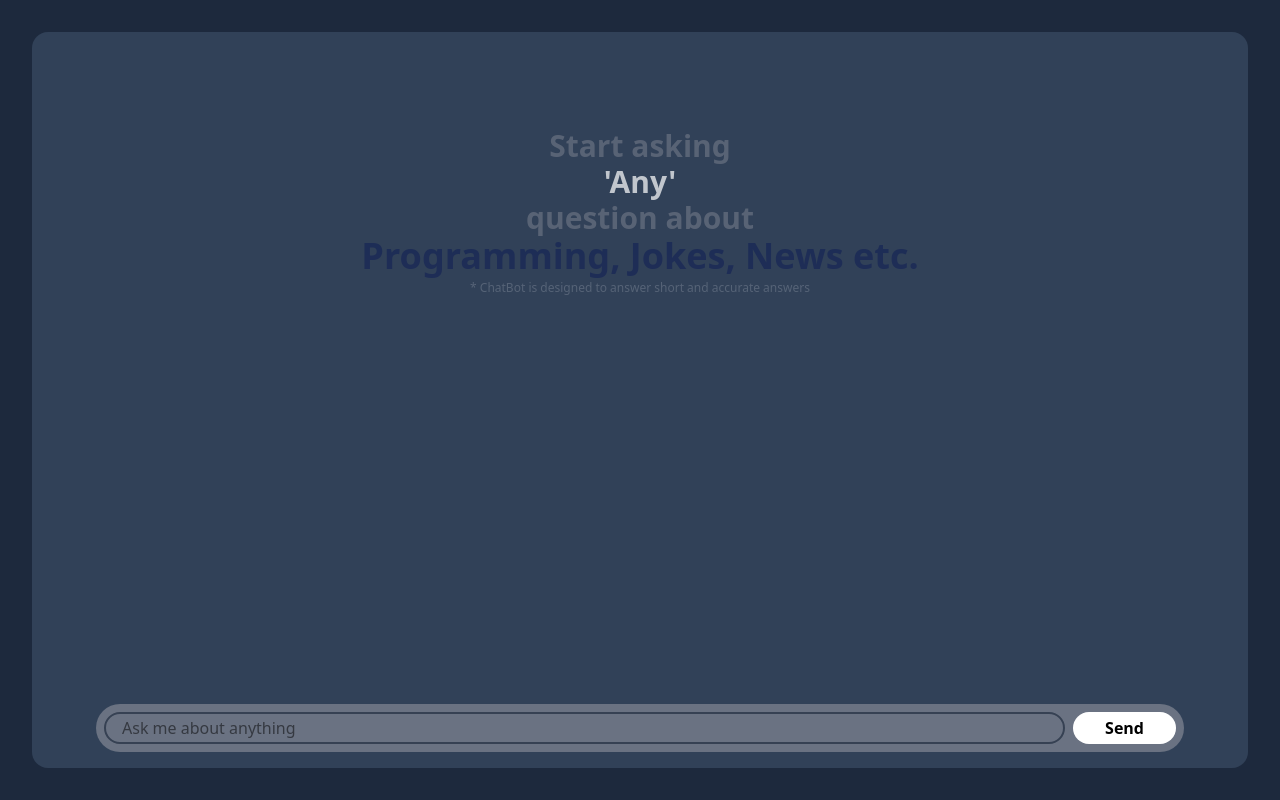
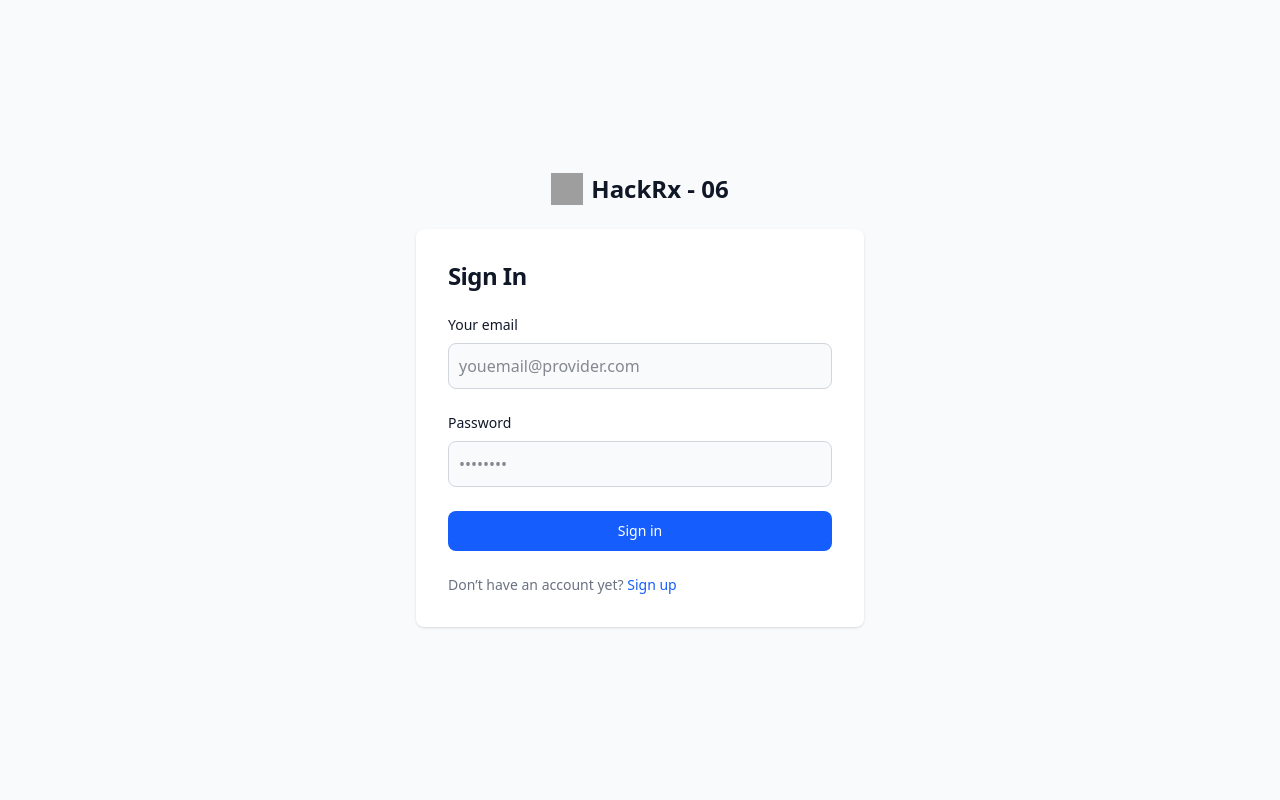
Before and after one commit to ar-rana/HackRx06, a React (Vite) app in the folder client/: page / in a window 1280 px wide. Built offline with nearby package versions, Linux system fonts and the light colour scheme; grey boxes are pictures that could not be loaded.

Commit message:
added login & signup form

```diff
--- a/client/src/App.jsx
+++ b/client/src/App.jsx
@@ -1,6 +1,7 @@
 import { useState } from 'react'
 import {BrowserRouter, Routes, Route} from "react-router-dom";
 import Chat from './pages/Chat';
+import Login from './pages/Login';
 
 function App() {
 
@@ -8,7 +9,8 @@
     <>
       <BrowserRouter>
         <Routes>
-          <Route path='/' element={<Chat />} />
+          <Route path='/chat' element={<Chat />} />
+          <Route path='/' element={<Login />} />
         </Routes>
       </BrowserRouter>
     </>
--- a/client/src/index.css
+++ b/client/src/index.css
@@ -1 +1,5 @@
 @import "tailwindcss";
+
+.scrollbar-hide::-webkit-scrollbar {
+  display: none;
+}
--- /dev/null
+++ b/client/src/pages/Login.jsx
@@ -0,0 +1,108 @@
+import React, { useState } from "react";
+
+const Login = () => {
+  const [signUp, useSignUp] = useState(false);
+
+  const changeFormState = (e) => {
+    e.preventDefault();
+    useSignUp(prev => !prev);
+  }
+
+  return (
+    <div className="bg-gray-50 dark:bg-gray-900">
+      <div className="flex flex-col items-center justify-center px-6 py-8 mx-auto md:h-screen lg:py-0">
+        <a
+          href="#"
+          className="flex items-center mb-6 text-2xl font-semibold text-gray-900 dark:text-white"
+        >
+          <img
+            className="w-8 h-8 mr-2"
+            src="https://flowbite.s3.amazonaws.com/blocks/marketing-ui/logo.svg"
+            alt="logo"
+          />
+          HackRx - 06
+        </a>
+        <div className="w-full bg-white rounded-lg shadow dark:border md:mt-0 sm:max-w-md xl:p-0 dark:bg-gray-800 dark:border-gray-700">
+          <div className="p-6 space-y-4 md:space-y-6 sm:p-8">
+            <h1 className="text-xl font-bold leading-tight tracking-tight text-gray-900 md:text-2xl dark:text-white">
+              {signUp ? "Create your account" : "Sign In"}
+            </h1>
+            <form className="space-y-4 md:space-y-6" action="#">
+              <div>
+                <label
+                  htmlFor="email"
+                  className="block mb-2 text-sm font-medium text-gray-900 dark:text-white"
+                >
+                  Your email
+                </label>
+                <input
+                  type="email"
+                  name="email"
+                  id="email"
+                  className="bg-gray-50 border border-gray-300 text-gray-900 rounded-lg focus:ring-primary-600 focus:border-primary-600 block w-full p-2.5 dark:bg-gray-700 dark:border-gray-600 dark:placeholder-gray-400 dark:text-white dark:focus:ring-blue-500 dark:focus:border-blue-500"
+                  placeholder="youemail@provider.com"
+                  required=""
+                />
+              </div>
+              <div>
+                <label
+                  htmlFor="password"
+                  className="block mb-2 text-sm font-medium text-gray-900 dark:text-white"
+                >
+                  {signUp ? "Enter Password": "Password"}
+                </label>
+                <input
+                  type="password"
+                  name="password"
+                  id="password"
+                  placeholder="••••••••"
+                  className="bg-gray-50 border border-gray-300 text-gray-900 rounded-lg focus:ring-primary-600 focus:border-primary-600 block w-full p-2.5 dark:bg-gray-700 dark:border-gray-600 dark:placeholder-gray-400 dark:text-white dark:focus:ring-blue-500 dark:focus:border-blue-500"
+                  required=""
+                />
+              </div>
+              {signUp ? (
+                <>
+                  <div>
+                    <label
+                      htmlFor="password"
+                      className="block mb-2 text-sm font-medium text-gray-900 dark:text-white"
+                    >
+                      Confirm Password
+                    </label>
+                    <input
+                      type="password"
+                      name="password"
+                      id="password"
+                      placeholder="••••••••"
+                      className="bg-gray-50 border border-gray-300 text-gray-900 rounded-lg focus:ring-primary-600 focus:border-primary-600 block w-full p-2.5 dark:bg-gray-700 dark:border-gray-600 dark:placeholder-gray-400 dark:text-white dark:focus:ring-blue-500 dark:focus:border-blue-500"
+                      required=""
+                    />
+                  </div>
+                </>
+              ) : (
+                ""
+              )}
+              <button
+                type="submit"
+                className="w-full text-white bg-blue-600 hover:bg-primary-700 focus:ring-4 focus:outline-none focus:ring-primary-300 font-medium rounded-lg text-sm px-5 py-2.5 text-center dark:bg-primary-600 dark:hover:bg-primary-700 dark:focus:ring-primary-800"
+              >
+                Sign in
+              </button>
+              <p className="text-sm font-light text-gray-500 dark:text-gray-400">
+                Don’t have an account yet?{" "}
+                <button
+                    onClick={(e) => changeFormState(e)}
+                  className="font-medium text-blue-600 hover:underline dark:text-primary-500"
+                >
+                  {signUp ? "Sign In" : "Sign up"}
+                </button>
+              </p>
+            </form>
+          </div>
+        </div>
+      </div>
+    </div>
+  );
+};
+
+export default Login;
```
